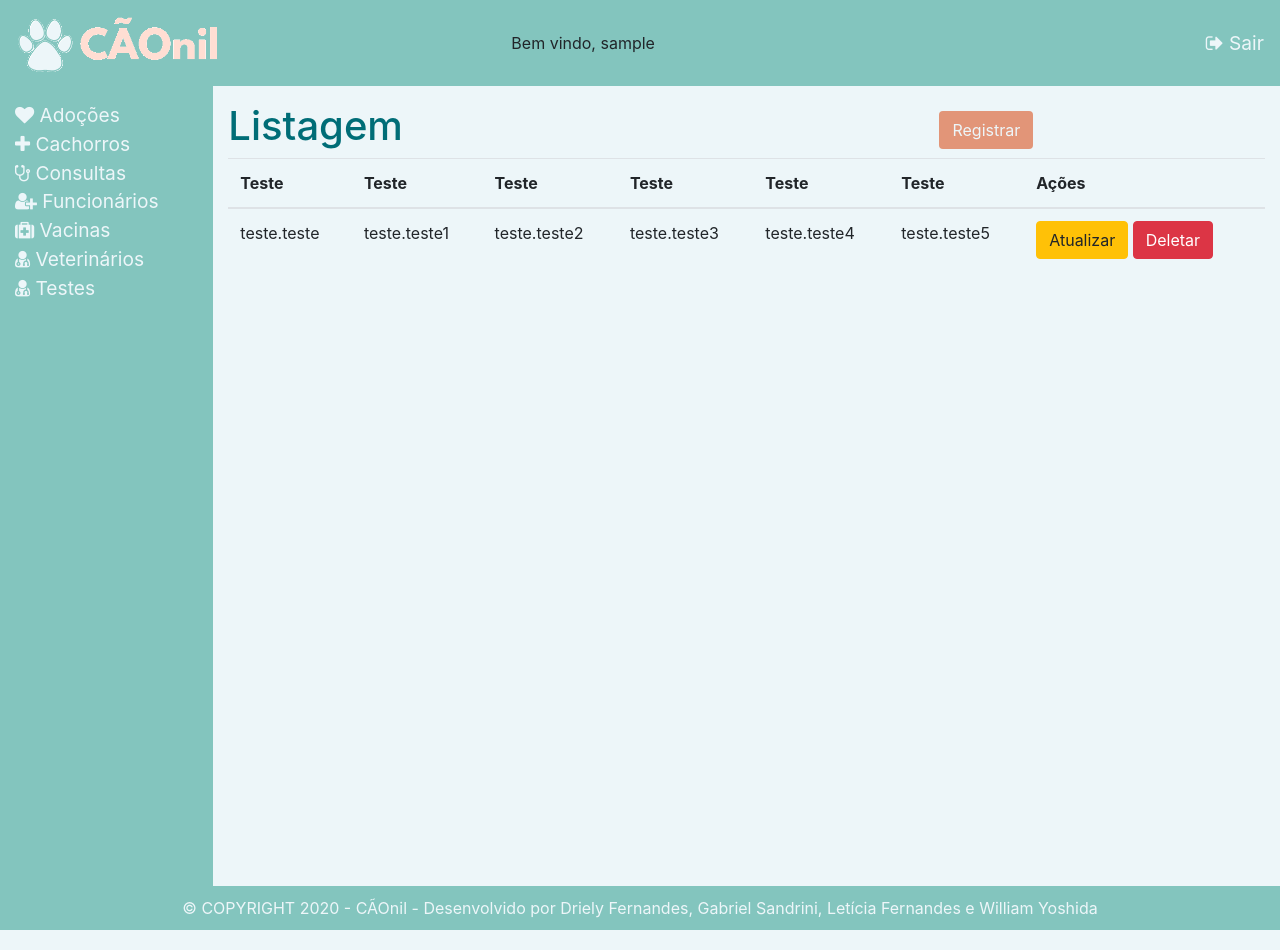
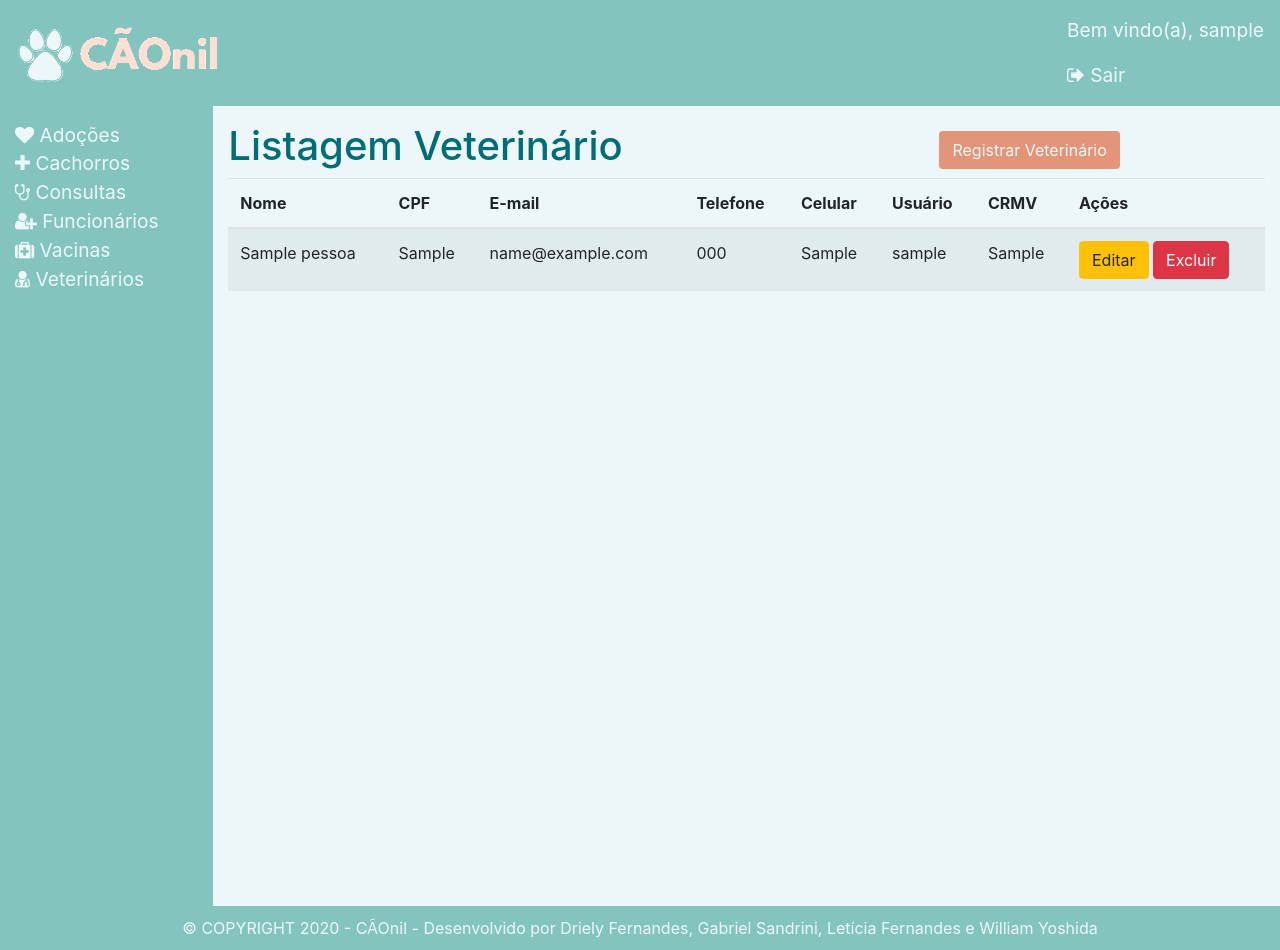
Before and after one commit to gabrielsandrini/canil-ifsp, a Django app: page /listagem_veterinario/ in a window 1280 px wide. Run offline with Django 3.2, Linux system fonts and the light colour scheme; a user stored in the database is signed in; tables that the repository leaves empty hold one stand-in row (values such as "Sample post"); some libraries are stand-ins or nearby versions.

Commit message:
criação dos templates de listagem

```diff
--- a/core/templates/core/cadastro_e_atualizacao.html
+++ b/core/templates/core/cadastro_e_atualizacao.html
@@ -17,7 +17,7 @@
                 <h1>{{ action }} {{ model }}</h1>
             </div>
             <div class="col-4">
-                <a href="#" class="btn btn-listagem">Listagem {{ model }}</a>
+                <a href="{{ url_listagem }}" class="btn btn-listagem">Listagem {{ model }}</a>
             </div>
         </div>
         <div class="row">
@@ -30,11 +30,11 @@
                     {% endfor %}
                     <div class="form-row d-flex justify-content-end">
                         <button type="reset" class="btn btn-danger">
-                            <i class="fa fa-exclamation" aria-hidden="true"></i> &nbsp Limpar Campos
+                            Limpar Campos
                         </button>
                         &nbsp
                         <button type="submit" class="btn btn-success">
-                            <i class="fa fa-check" aria-hidden="true"></i> &nbsp {{ action }} {{ model }}
+                            {{ action }} {{ model }}
                         </button>
                     </div>
                 </form>
--- a/core/templates/core/teste/listagem_teste.html
+++ /dev/null
@@ -1,65 +0,0 @@
-{% extends 'base.html' %}
-{% load static %}
-{% load crispy_forms_tags %}
-
-    <!--
-        Action - REGISTRAR/ATUALIZAR
-        Model - Cachorro, Veterinário, Consulta, etc
-     -->
-{% block title %}
-    Listagem {{ model }}
-{% endblock %}
-
-{% block main %}
-    <div class="mt-3 mb-3">
-        <div class=" row d-flex align-items-center justify-content-around">
-            <div class="col-8">
-                <h1>Listagem {{ model }}</h1>
-            </div>
-            <div class="col-4">
-                <a href="#" class="btn btn-registrar">Registrar {{ model }}</a>
-            </div>
-        </div>
-        <div class="row">
-            <div class="col-12">
-                <table class="table">
-                    <thead>
-                        <tr>
-                            <th>Teste</th>
-                            <th>Teste</th>
-                            <th>Teste</th>
-                            <th>Teste</th>
-                            <th>Teste</th>
-                            <th>Teste</th>
-                            <th>Ações</th>
-                        </tr>
-                    </thead>
-                    <tbody>
-                        <tr>
-                            <td>teste.teste</td>
-                            <td>teste.teste1</td>
-                            <td>teste.teste2</td>
-                            <td>teste.teste3</td>
-                            <td>teste.teste4</td>
-                            <td>teste.teste5</td>
-                            <td>
-                                <a class="btn btn-warning" href="#">Atualizar</a>
-                                <a class="btn btn-danger" href="#">Deletar</a>
-                            </td>
-                        </tr>
-                        {% for teste in testes%}
-                            <tr>
-                                <td>teste.teste</td>
-                                <td>teste.teste1</td>
-                                <td>teste.teste2</td>
-                                <td>teste.teste3</td>
-                                <td>teste.teste4</td>
-                                <td>teste.teste5</td>
-                            </tr>
-                        {% endfor %}
-                    </tbody>
-                </table>
-            </div>
-        </div>
-    </div>
-{% endblock %}
--- /dev/null
+++ b/core/templates/core/veterinario/listagem_veterinario.html
@@ -0,0 +1,55 @@
+{% extends 'base.html' %}
+{% load static %}
+{% load crispy_forms_tags %}
+
+{% block title %}
+    Listagem Veterinário
+{% endblock %}
+
+{% block main %}
+    <div class="mt-3 mb-3">
+        <div class=" row d-flex align-items-center justify-content-around">
+            <div class="col-8">
+                <h1>Listagem Veterinário</h1>
+            </div>
+            <div class="col-4">
+                <a href="{% url 'url_cadastro_veterinario' %}" class="btn btn-registrar">Registrar Veterinário</a>
+            </div>
+        </div>
+        <div class="row">
+            <div class="col-12">
+                <table class="table table-striped table-sm-responsive">
+                    <thead>
+                        <tr>
+                            <th>Nome</th>
+                            <th>CPF</th>
+                            <th>E-mail</th>
+                            <th>Telefone</th>
+                            <th>Celular</th>
+                            <th>Usuário</th>
+                            <th>CRMV</th>
+                            <th>Ações</th>
+                        </tr>
+                    </thead>
+                    <tbody>
+                        {% for veterinario in dados %}
+                            <tr>
+                                <td>{{ veterinario.funcionario.pessoa.nome }}</td>
+                                <td>{{ veterinario.funcionario.pessoa.cpf }}</td>
+                                <td>{{ veterinario.funcionario.pessoa.email }}</td>
+                                <td>{{ veterinario.funcionario.pessoa.telefone }}</td>
+                                <td>{{ veterinario.funcionario.pessoa.celular }}</td>
+                                <td>{{ veterinario.funcionario.credenciais }}</td>
+                                <td>{{ veterinario.crmv }}</td>
+                                <td>
+                                    <a href="#" class="btn btn-warning">Editar</a>
+                                    <a href="#" class="btn btn-danger">Excluir</a>
+                                </td>
+                            </tr>
+                        {% endfor %}
+                    </tbody>
+                </table>
+            </div>
+        </div>
+    </div>
+{% endblock %}
--- a/core/urls.py
+++ b/core/urls.py
@@ -18,4 +18,5 @@ urlpatterns = [
     # Veterinário
     path('cadastro_veterinario/', cadastro_veterinario, name='url_cadastro_veterinario'),
     path('listagem_veterinario/', listagem_veterinario, name='url_listagem_veterinario'),
+
 ]
--- a/core/views/funcionario.py
+++ b/core/views/funcionario.py
@@ -11,7 +11,8 @@ def cadastro_funcionario(request):
     form_pessoa = FormPessoa(request.POST or None)
     form_credenciais = UserCreateForm(request.POST or None)
 
-    context = {'forms': [form_pessoa, form_credenciais], 'action': 'Registrar', 'model': 'Funcionário' }
+    context = {'forms': [form_pessoa, form_credenciais], 'action': 'Registrar', 'model': 'Funcionário',
+               'url_listagem': '/listagem_funcionario'}
 
     if form_pessoa.is_valid() and form_credenciais.is_valid():
         pessoa = form_pessoa.save()
@@ -27,4 +28,4 @@ def cadastro_funcionario(request):
 def listagem_funcionario(request):
     funcionarios = Funcionario.objects.all()
     context = {'dados': funcionarios}
-    return render(request, 'core/teste/listagem_teste.html', context)
+    return render(request, 'core/funcionario/listagem_funcionario.html', context)
--- a/core/views/pessoa.py
+++ b/core/views/pessoa.py
@@ -9,7 +9,7 @@ from core.models import Pessoa
 def cadastro_pessoa(request):
     form_pessoa = FormPessoa(request.POST or None)
 
-    context = {'forms': [form_pessoa], 'action': 'Registrar', 'model': 'Pessoa' }
+    context = {'forms': [form_pessoa], 'action': 'Registrar', 'model': 'Pessoa', 'url_listagem': '/listagem_pessoa' }
 
     if form_pessoa.is_valid():
         pessoa = form_pessoa.save()
@@ -22,4 +22,4 @@ def cadastro_pessoa(request):
 def listagem_pessoa(request):
     pessoas = Pessoa.objects.all()
     context = {'dados': pessoas}
-    return render(request, 'core/teste/listagem_teste.html', context)
+    return render(request, 'core/pessoa/listagem_pessoa.html', context)
--- a/core/views/veterinario.py
+++ b/core/views/veterinario.py
@@ -12,7 +12,8 @@ def cadastro_veterinario(request):
     form_credenciais = UserCreateForm(request.POST or None)
     form_veterinario = FormVeterinario(request.POST or None)
 
-    context = {'forms': [form_pessoa, form_credenciais, form_veterinario], 'action': 'Registrar', 'model': 'Veterinário' }
+    context = {'forms': [form_pessoa, form_credenciais, form_veterinario], 'action': 'Registrar',
+               'model': 'Veterinário', 'url_listagem': '/listagem_veterinario'}
 
     if form_pessoa.is_valid() and form_credenciais.is_valid() and form_veterinario.is_valid():
 
@@ -36,4 +37,4 @@ def cadastro_veterinario(request):
 def listagem_veterinario(request):
     veterinarios = Veterinario.objects.all()
     context = {'dados': veterinarios}
-    return render(request, 'core/teste/listagem_teste.html', context)
+    return render(request, 'core/veterinario/listagem_veterinario.html', context)
--- a/templates/base.html
+++ b/templates/base.html
@@ -28,8 +28,10 @@
         <a href="{% url 'index' %}" class="navbar-brand">
             <img src="{% static 'images/logo.png' %}" height="60">
         </a>
-        <span style="margin: 0 auto">Bem vindo, {{ user.get_username }}</span>
-        <ul class="navbar-nav ml-auto">
+        <ul class="navbar-nav ml-auto d-inline">
+            <li class="nav-item">
+                <a class="nav-link">Bem vindo(a), {{ user.get_username }}</a>
+            </li>
             <li class="nav-item">
                 <a href="{% url 'logout' %}" class="nav-link"><i class="fa fa-sign-out" aria-hidden="true"></i> Sair</a>
             </li>
@@ -52,16 +54,13 @@
                             <a href="#"><i class="fa fa-stethoscope" aria-hidden="true"></i> Consultas</a>
                         </li>
                         <li class="nav-item">
-                            <a href="#"><i class="fa fa-user-plus" aria-hidden="true"></i> Funcionários</a>
+                            <a href="{% url 'url_listagem_funcionario' %}"><i class="fa fa-user-plus" aria-hidden="true"></i> Funcionários</a>
                         </li>
                         <li class="nav-item">
                             <a href="#"><i class="fa fa-medkit" aria-hidden="true"></i> Vacinas</a>
                         </li>
                         <li class="nav-item">
-                            <a href="#"><i class="fa fa-user-md" aria-hidden="true"></i> Veterinários</a>
-                        </li>
-                        <li class="nav-item">
-                            <a href="#"><i class="fa fa-user-md" aria-hidden="true"></i> Testes</a>
+                            <a href="{% url 'url_listagem_veterinario' %}"><i class="fa fa-user-md" aria-hidden="true"></i> Veterinários</a>
                         </li>
                     </ul>
                 </div>
```
Also changed, not shown: core/templates/core/adocao/listagem_adocao.html (added, +53 -0 lines), core/templates/core/cachorro/listagem_cachorro.html (added, +53 -0 lines), core/templates/core/consulta/listagem_consulta.html (added, +49 -0 lines), core/templates/core/funcionario/listagem_funcionario.html (added, +53 -0 lines), core/templates/core/pessoa/listagem_pessoa.html (added, +53 -0 lines), core/templates/core/vacina/listagem_vacina.html (added, +47 -0 lines).
